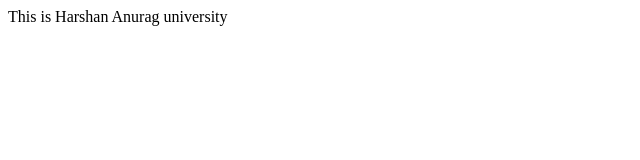
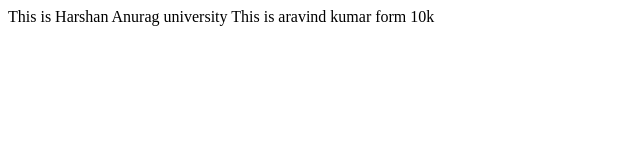
Before and after one commit to harshanreddy272/AU, a plain HTML site: page index.html in a window 1280 px wide. Shown: the whole page, without its empty margins (0-640 px from the left). Drawn offline with Linux system fonts and the light colour scheme.

Commit message:
bugfix-1

```diff
--- a/index.html
+++ b/index.html
@@ -7,5 +7,6 @@
 </head>
 <body>
     This is Harshan Anurag university
+    This is aravind kumar form 10k
 </body>
 </html>
```
